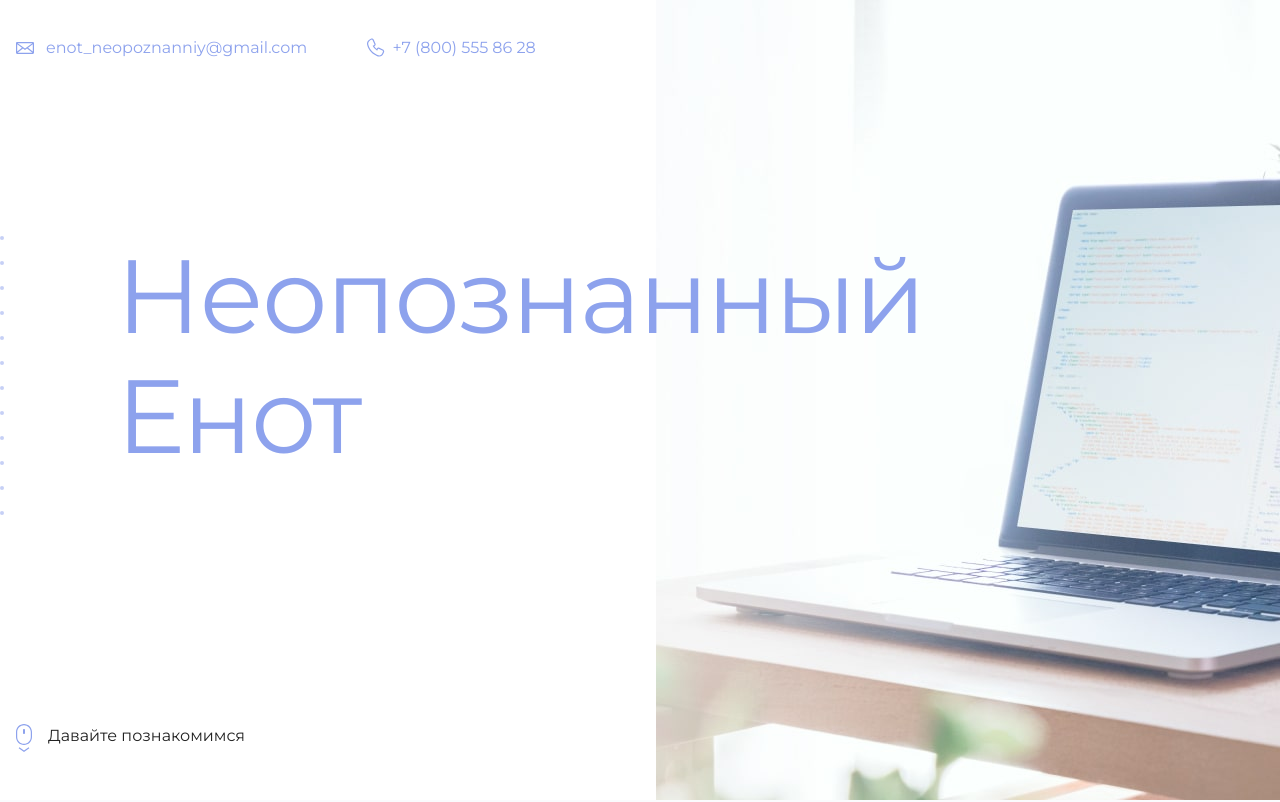
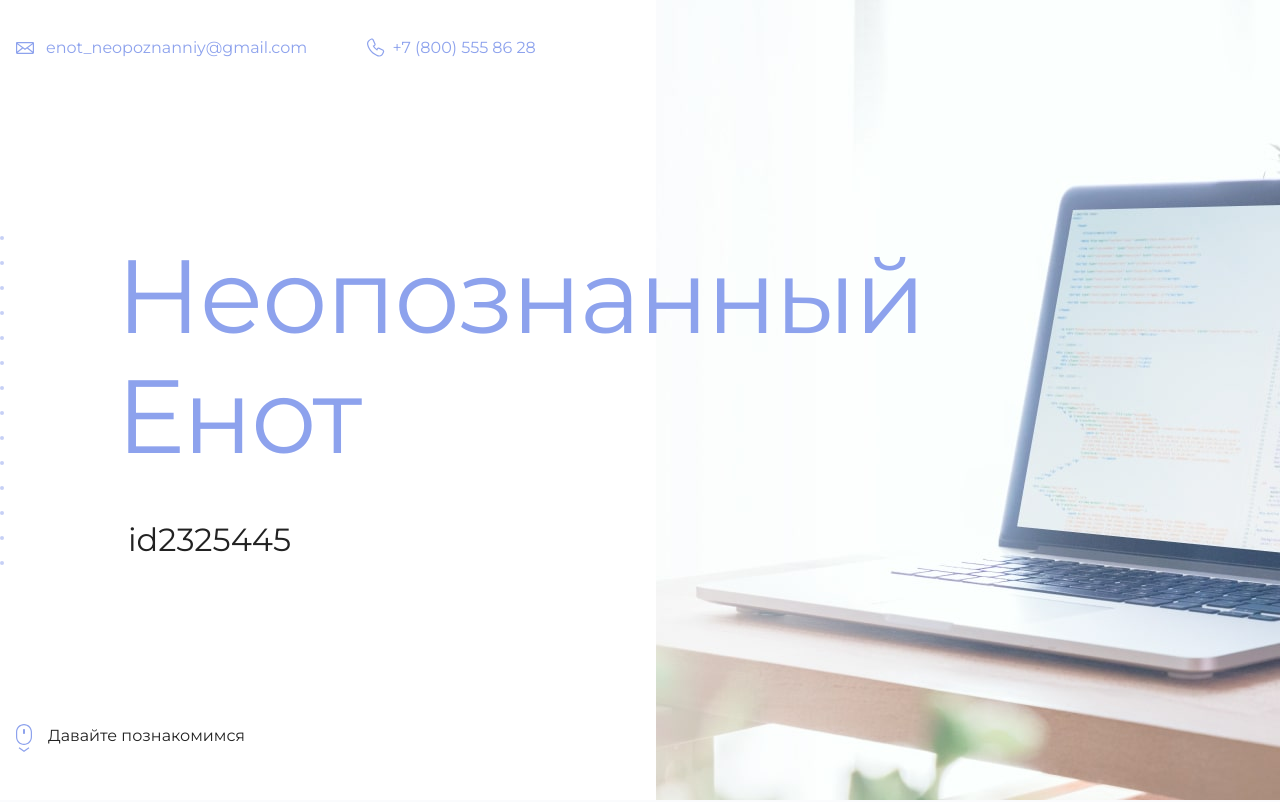
Before and after one commit to amalgamallama/my-site, a plain HTML site: page index.html in a window 1280 px wide. Shown: the top 802 px of the page. Drawn offline with Linux system fonts and the light colour scheme.

Commit message:
upd index.html - id added

```diff
--- a/index.html
+++ b/index.html
@@ -19,7 +19,7 @@
       <section class="hero-image">
         <div class="container">
           <h1 class="heading">Неопознанный Енот</h1>
-          <p><!-- Тут ваш id на сайте Академии --></p>
+          <p>id2325445</p>
         </div>
       </section>
 
```
